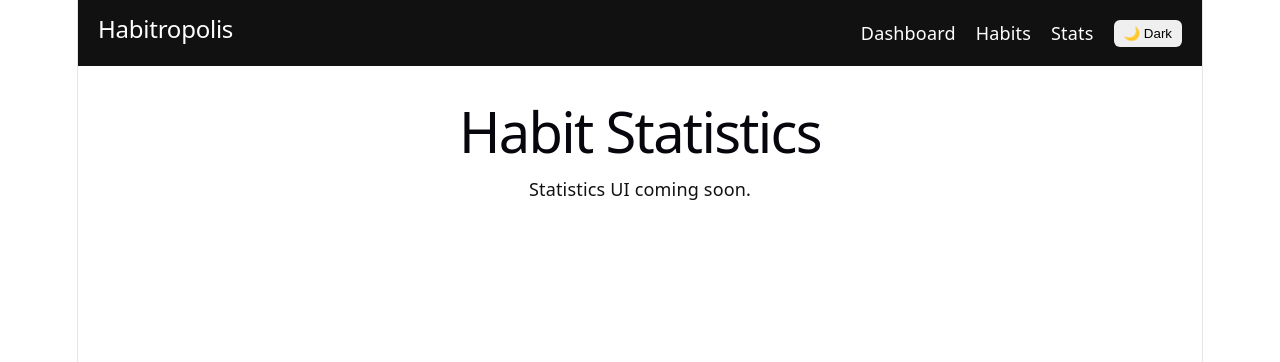
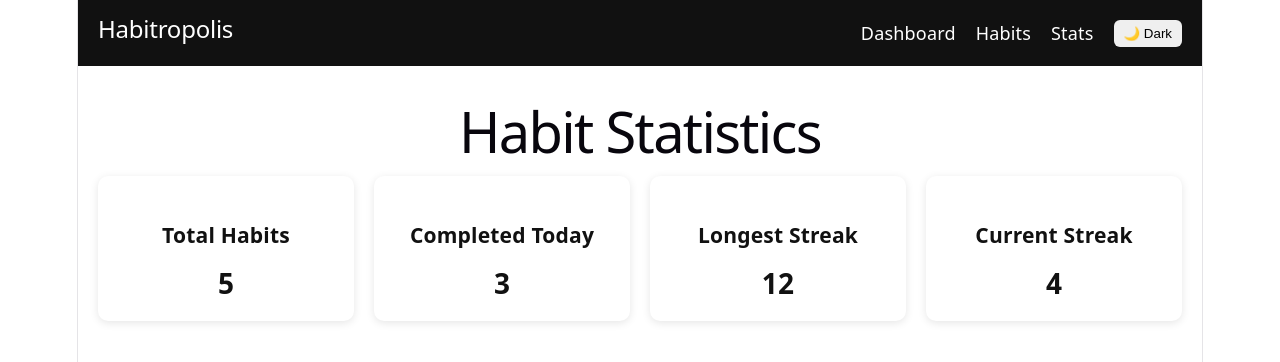
Before and after one commit to AhamBhramasmi/Habitropolis, a React (Vite) app: page /stats in a window 1280 px wide. Shown: the top 362 px of the page. Built offline with nearby package versions, Linux system fonts and the light colour scheme.

Commit message:
Add Stats cards UI

```diff
--- a/src/App.css
+++ b/src/App.css
@@ -395,3 +395,27 @@
 .light .navbar {
   background: #111;
 }
+.stats-grid {
+  display: grid;
+  grid-template-columns: repeat(auto-fit, minmax(200px, 1fr));
+  gap: 20px;
+  margin-top: 30px;
+}
+
+.stats-card {
+  padding: 25px;
+  border-radius: 10px;
+  background: white;
+  box-shadow: 0 2px 8px rgba(0,0,0,0.1);
+  text-align: center;
+}
+
+.dark .stats-card {
+  background: #1e1e1e;
+}
+
+.stats-value {
+  font-size: 28px;
+  font-weight: bold;
+  margin-top: 10px;
+}
--- /dev/null
+++ b/src/components/StatsCard.jsx
@@ -0,0 +1,13 @@
+function StatsCard({ title, value }) {
+  return (
+    <div className="stats-card">
+
+      <h3>{title}</h3>
+
+      <p className="stats-value">{value}</p>
+
+    </div>
+  );
+}
+
+export default StatsCard;
--- a/src/pages/Stats.jsx
+++ b/src/pages/Stats.jsx
@@ -1,4 +1,5 @@
 import Navbar from "../components/Navbar";
+import StatsCard from "../components/StatsCard";
 
 function Stats({ darkMode, setDarkMode }) {
 
@@ -8,9 +9,20 @@ function Stats({ darkMode, setDarkMode }) {
       <Navbar darkMode={darkMode} setDarkMode={setDarkMode} />
 
       <main style={{ padding: "20px" }}>
+
         <h1>Habit Statistics</h1>
 
-        <p>Statistics UI coming soon.</p>
+        <div className="stats-grid">
+
+          <StatsCard title="Total Habits" value="5" />
+
+          <StatsCard title="Completed Today" value="3" />
+
+          <StatsCard title="Longest Streak" value="12" />
+
+          <StatsCard title="Current Streak" value="4" />
+
+        </div>
 
       </main>
 
```
